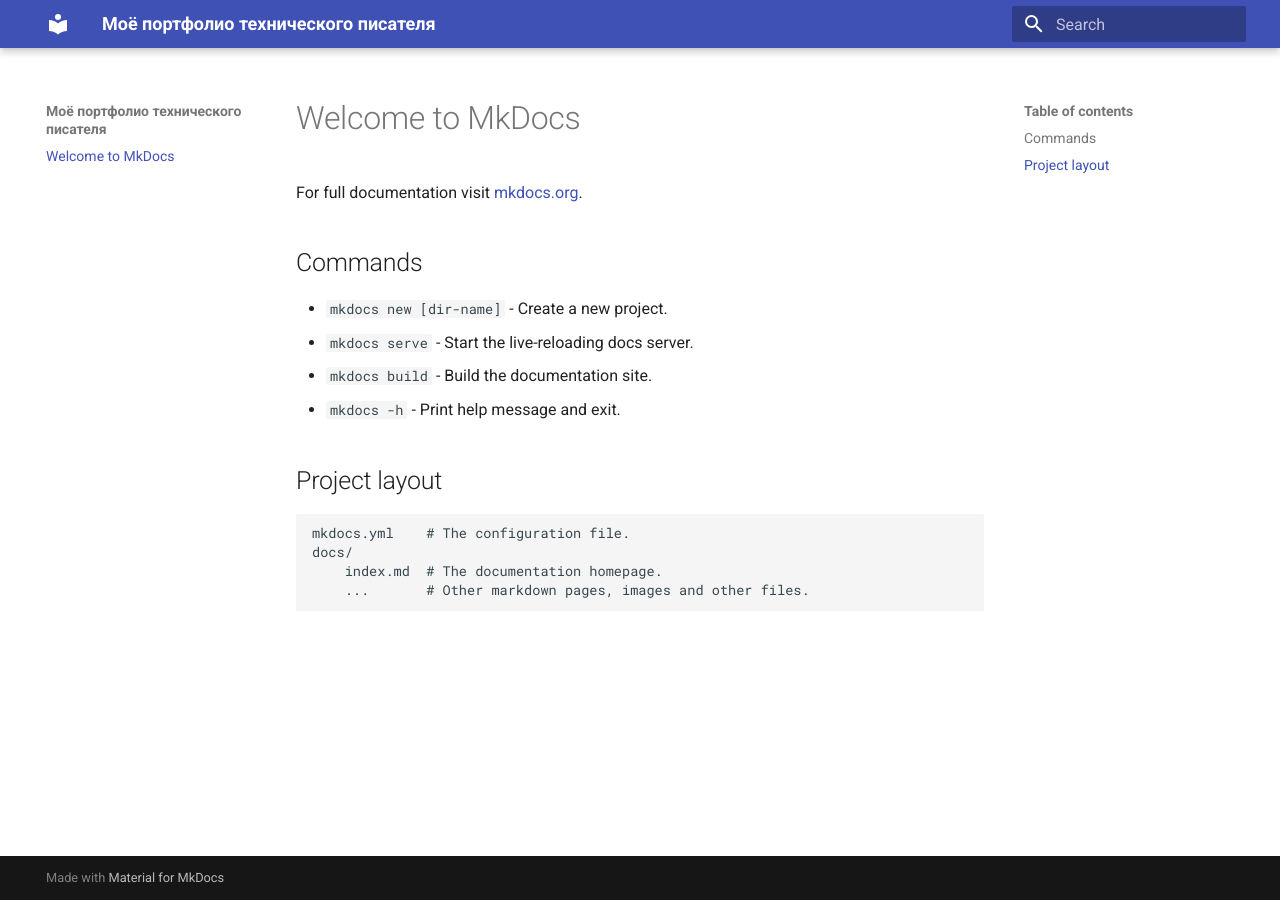
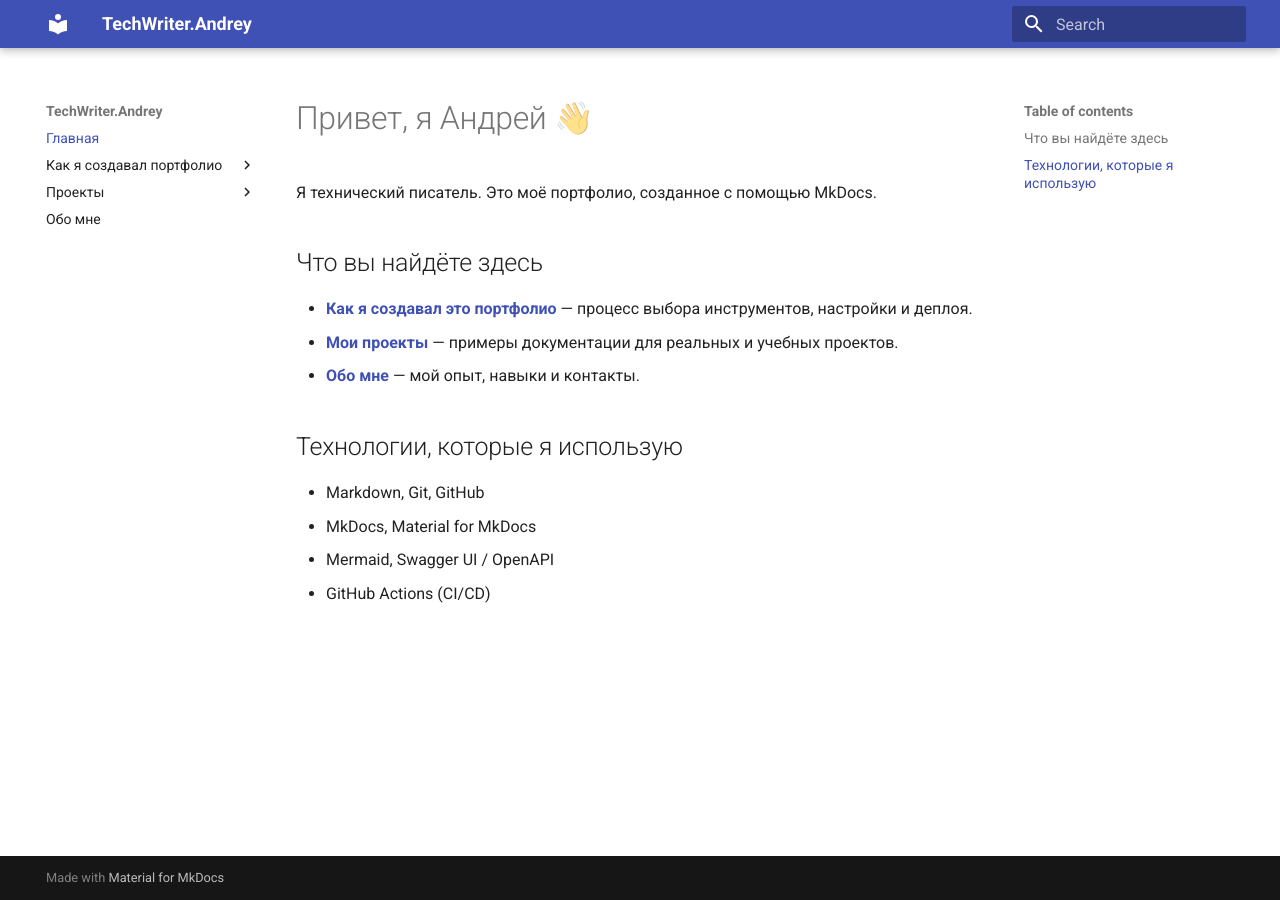
Before and after one commit to Awesmo-omsewA/Portfolio, an MkDocs documentation site: the page built from docs/index.md, in a window 1280 px wide. Built offline with MkDocs 1.6.1 and Material for MkDocs 9.7.7, drawn with Linux system fonts in a browser that asks for light colours.

Commit message:
feat: создал структуру портфолио и базовую навигацию

```diff
--- a/docs/index.md
+++ b/docs/index.md
@@ -1,17 +1,14 @@
-# Welcome to MkDocs
+# Привет, я Андрей 👋
 
-For full documentation visit [mkdocs.org](https://www.mkdocs.org).
+Я технический писатель. Это моё портфолио, созданное с помощью MkDocs.
 
-## Commands
+## Что вы найдёте здесь
+- **[Как я создавал это портфолио](process/)** — процесс выбора инструментов, настройки и деплоя.
+- **[Мои проекты](projects/)** — примеры документации для реальных и учебных проектов.
+- **[Обо мне](about.md)** — мой опыт, навыки и контакты.
 
-* `mkdocs new [dir-name]` - Create a new project.
-* `mkdocs serve` - Start the live-reloading docs server.
-* `mkdocs build` - Build the documentation site.
-* `mkdocs -h` - Print help message and exit.
-
-## Project layout
-
-    mkdocs.yml    # The configuration file.
-    docs/
-        index.md  # The documentation homepage.
-        ...       # Other markdown pages, images and other files.
+## Технологии, которые я использую
+- Markdown, Git, GitHub
+- MkDocs, Material for MkDocs
+- Mermaid, Swagger UI / OpenAPI
+- GitHub Actions (CI/CD)
--- a/mkdocs.yml
+++ b/mkdocs.yml
@@ -1,5 +1,29 @@
-site_name: Моё портфолио технического писателя
+site_name: TechWriter.Andrey
 site_description: Документация к моему портфолио
 
 theme:
   name: material
+
+nav:
+- Главная: index.md
+- Как я создавал портфолио:
+    - Введение: process/index.md
+    - Выбор инструментов: process/01-tools.md
+    - Настройка MkDocs: process/02-setup.md
+    - Интеграция Mermaid: process/03-mermaid.md
+    - Интеграция Swagger UI: process/04-swagger.md
+    - Настройка CI/CD: process/05-cicd.md
+- Проекты:
+    - Проект 1 (GitHub API): projects/project-1/index.md
+    - Проект 2 (в разработке): projects/project-2/index.md
+- Обо мне: about.md
+
+markdown_extensions:
+  - pymdownx.superfences:
+      custom_fences:
+        - name: mermaid
+          class: mermaid
+          format: !!python/name:pymdownx.superfences.fence_code_format
+
+extra_javascript:
+  - https://unpkg.com/mermaid@11.14.0/dist/mermaid.min.js
```
Also changed, not shown: docs/about.md (added, +20 -0 lines), docs/process/01-tools.md (added, +12 -0 lines), docs/process/02-setup.md (added, +6 -0 lines), docs/process/03-mermaid.md (added, +2 -0 lines), docs/process/04-swagger.md (added, +3 -0 lines), docs/process/05-cicd.md (added, +3 -0 lines), docs/process/index.md (added, +15 -0 lines), docs/projects/index.md (added, +23 -0 lines), docs/projects/project-1/index.md (added, +11 -0 lines), docs/projects/project-2/index.md (added, +14 -0 lines).
